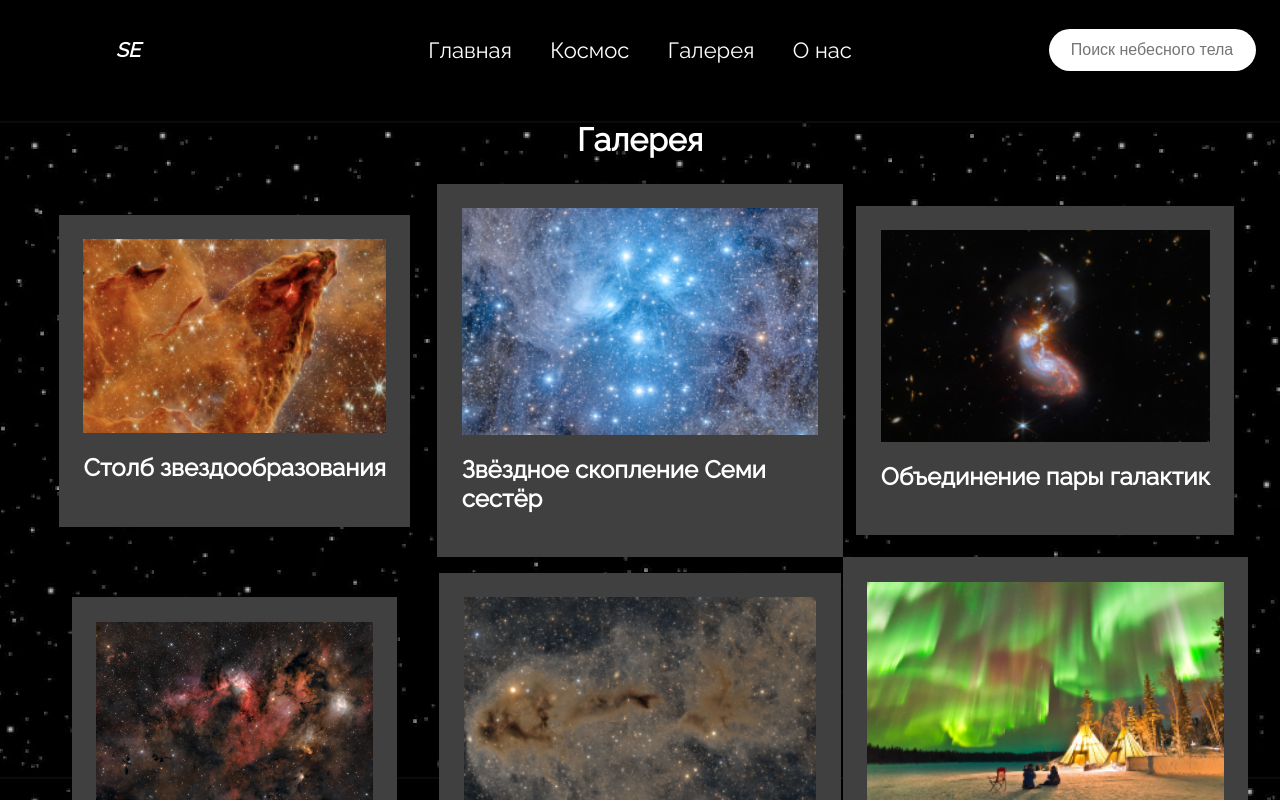
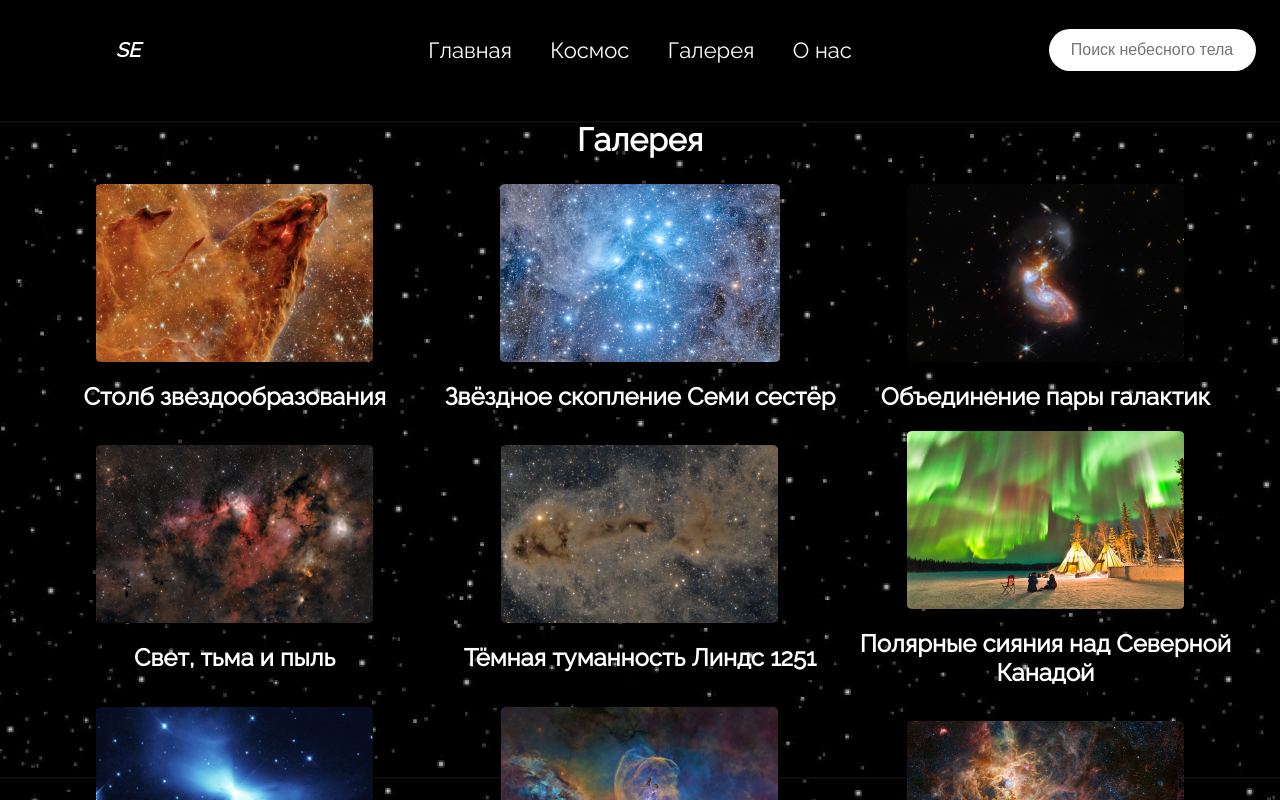
Before and after one commit to brusni4ka-krutishka/Space-encyclopedia, a React (Vite) app: page /gallery in a window 1280 px wide. Shown: the top 800 px of the page. Built offline with nearby package versions, Linux system fonts and the light colour scheme.

Commit message:
gallery style

```diff
--- a/src/components/galleryPageComponents/SpaceObjectPhoto/SpaceObjectPhoto.module.css
+++ b/src/components/galleryPageComponents/SpaceObjectPhoto/SpaceObjectPhoto.module.css
@@ -6,16 +6,17 @@
   align-items: center;
 }
 .inner_container {
-  background-color: #404040;
   display: flex;
   justify-content: center;
+  align-items: center;
   flex-direction: column;
-  padding: 6%;
 }
 .img {
   display: flex;
+  border-radius: 2%;
 }
 
 .undertext {
   display: flex;
+  text-align: center;
 }
```
